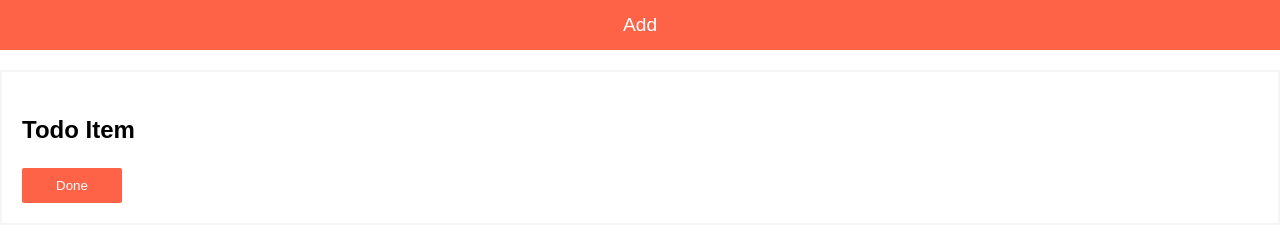
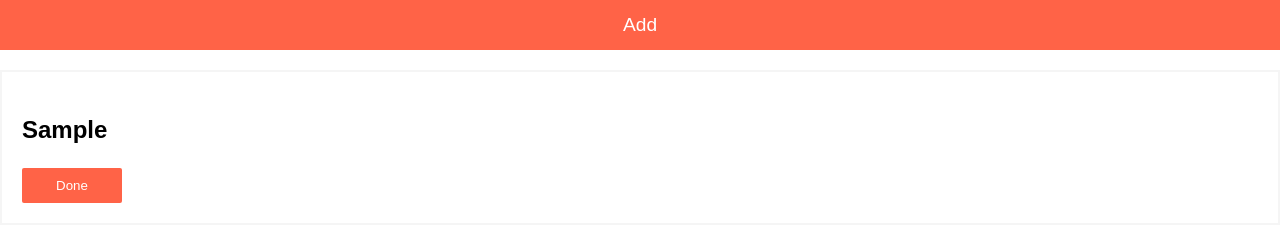
Before and after one commit to Lekan-Osindeinde/todolist, a React (Create React App) app: page / in a window 1280 px wide. Both pictures are taken after typing "Sample" into the empty fields and a click on the button "Add". Shown: the part 183-424 px from the top of the page. Built offline with nearby package versions, Linux system fonts and the light colour scheme.

Commit message:
Rendering Todo items

```diff
--- a/src/App.js
+++ b/src/App.js
@@ -1,7 +1,7 @@
 import { useState } from "react";
 import Form from "./components/Form";
 import Header from "./components/Header";
-import TodoL from "./components/TodoL";
+import TodoList from "./components/TodoList";
 //import Todo from "./components/Todo";
 function App() {
   const [todo, setTodo] = useState("");
@@ -15,7 +15,7 @@
         todoList={todoList}
         setTodoList={setTodoList}
       />
-      <TodoL />
+      <TodoList todoList={todoList} />
     </div>
   );
 }
--- a/src/components/TodoL.js
+++ b/src/components/TodoL.js
@@ -1,9 +1,9 @@
 import style from "../style.module.css";
-const TodoL = () => {
+const TodoL = ({ todoItem }) => {
   return (
     <div>
       <div className={style.todoitem}>
-        <h3 className={style.todoname}>Todo Item</h3>
+        <h3 className={style.todoname}>{todoItem}</h3>
         <button className={style.deletebutton}>Done</button>
       </div>
     </div>
--- /dev/null
+++ b/src/components/TodoList.js
@@ -0,0 +1,11 @@
+import TodoL from "./TodoL";
+const TodoList = ({ todoList }) => {
+  return (
+    <div>
+      {todoList.map((todoItem) => (
+        <TodoL todoItem={todoItem} />
+      ))}
+    </div>
+  );
+};
+export default TodoList;
```
